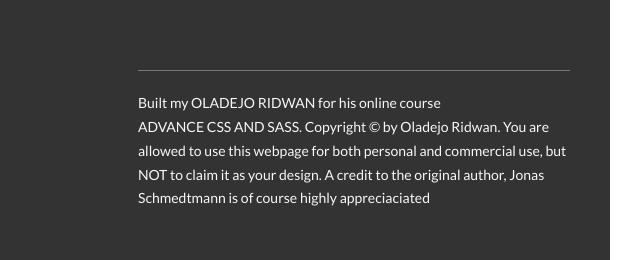
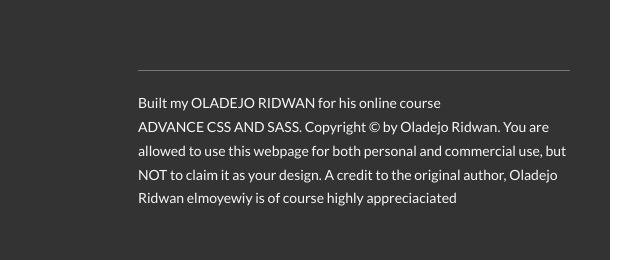
Before and after one commit to elmoyewiy/natours, a website: page index.html in a window 1280 px wide. Shown: the part 5833-6093 px from the top of the page, 640-1280 px from the left. Drawn offline with Linux system fonts and the light colour scheme.

Commit message:
change author name

```diff
--- a/index.html
+++ b/index.html
@@ -490,7 +490,7 @@
             <a href="#" class="footer__link">Advance CSS and Sass</a>. Copyright
             &copy; by Oladejo Ridwan. You are allowed to use this webpage for
             both personal and commercial use, but NOT to claim it as your
-            design. A credit to the original author, Jonas Schmedtmann is of
+            design. A credit to the original author, Oladejo Ridwan elmoyewiy is of
             course highly appreciaciated
           </p>
         </div>
```
